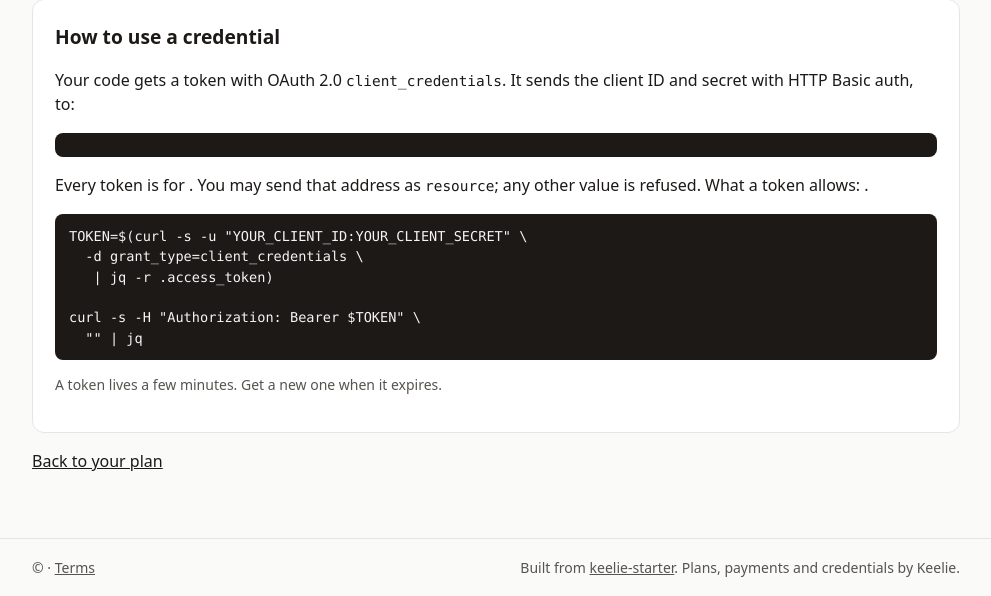
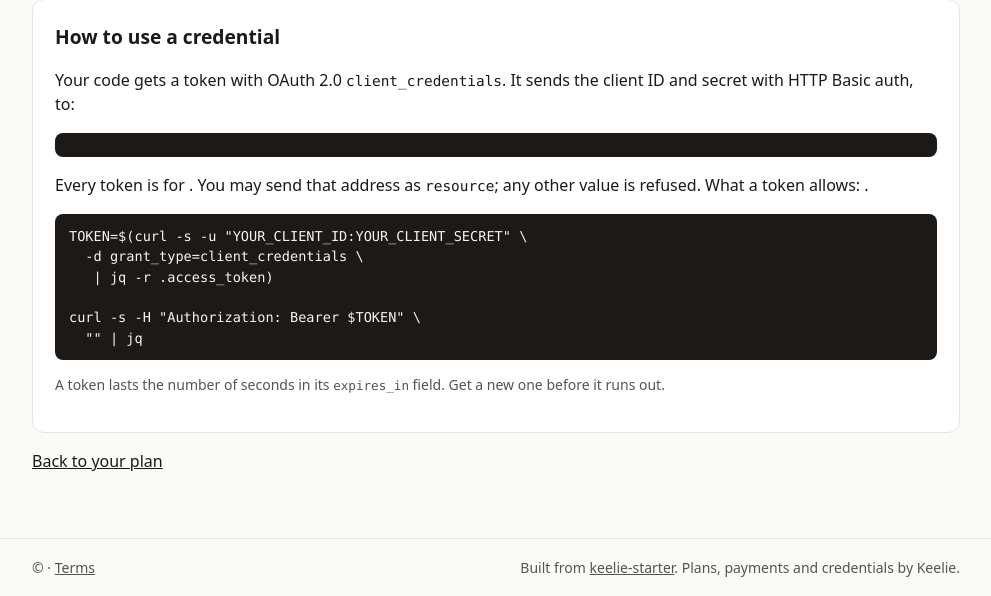
Before and after one commit to apiable/keelie-starter, a Python web app: template src/keelie_starter/templates/credentials.html in a window 1280 px wide. Shown: the part 336-932 px from the top of the page, without its empty margins (144-1135 px from the left). Run offline with Jinja, Linux system fonts and the light colour scheme; the template is opened without the code that fills it, so the values that code supplies are empty.

Commit message:
starter: a token lasts as long as its expires_in says

```diff
--- a/src/keelie_starter/templates/_how_to_use.html
+++ b/src/keelie_starter/templates/_how_to_use.html
@@ -10,5 +10,5 @@
 
 curl -s -H "Authorization: Bearer $TOKEN" \
   "{{ token.resource }}{{ settings.api_example_path }}" | jq</pre>
-  <p class="small muted">A token lives a few minutes. Get a new one when it expires.</p>
+  <p class="small muted">A token lasts the number of seconds in its <code>expires_in</code> field. Get a new one before it runs out.</p>
 </div>
```
